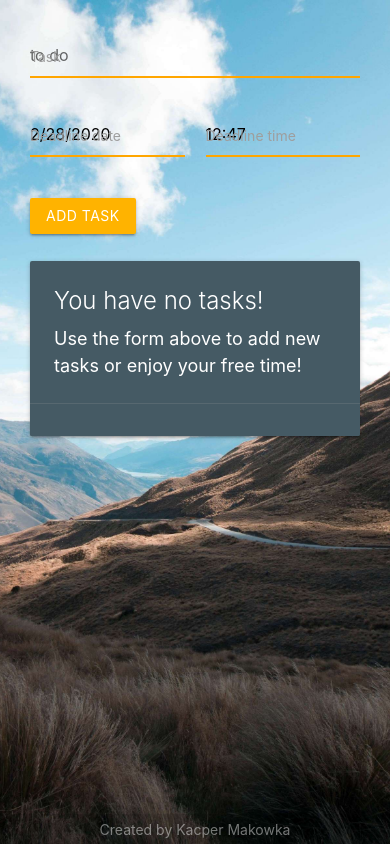
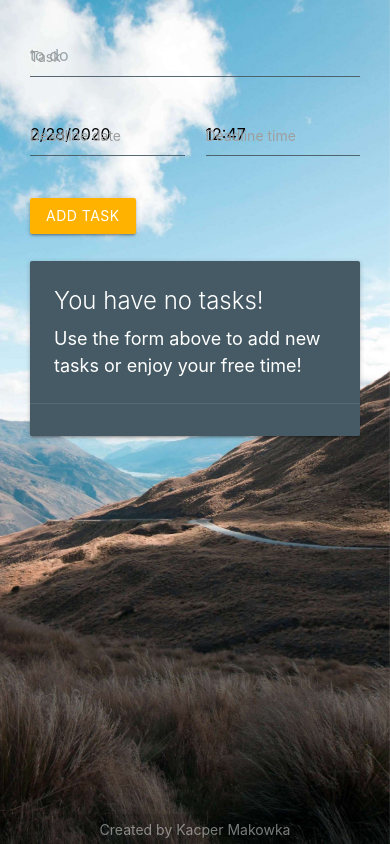
Before and after one commit to kacpermak1/TodoApp, a React (Create React App) app: page / in a window 390 px wide. Built offline with nearby package versions, Linux system fonts and the light colour scheme.

Commit message:
marking tasks improved, error message added

```diff
--- a/package.json
+++ b/package.json
@@ -7,9 +7,11 @@
     "@testing-library/jest-dom": "^4.2.4",
     "@testing-library/react": "^9.4.1",
     "@testing-library/user-event": "^7.2.1",
+    "bootstrap": "^4.4.1",
     "materialize-css": "^1.0.0",
     "node-sass": "^4.13.1",
     "react": "^16.12.0",
+    "react-bootstrap": "^1.0.0-beta.17",
     "react-countdown": "^2.2.1",
     "react-countdown-now": "^2.1.2",
     "react-dom": "^16.12.0",
--- a/public/index.html
+++ b/public/index.html
@@ -5,9 +5,10 @@
   <meta charset="utf-8" />
   <link rel="icon" href="%PUBLIC_URL%/favicon.ico" />
   <link rel="stylesheet" href="https://cdnjs.cloudflare.com/ajax/libs/materialize/1.0.0/css/materialize.min.css">
+  <link href="https://fonts.googleapis.com/icon?family=Material+Icons" rel="stylesheet">
   <meta name="viewport" content="width=device-width, initial-scale=1" />
   <meta name="theme-color" content="#000000" />
-  <meta name="description" content="Web site created using create-react-app" />
+  <meta name="description" content="Todo application" />
   <link rel="apple-touch-icon" href="%PUBLIC_URL%/logo192.png" />
   <!--
       manifest.json provides metadata used when your web app is installed on a
@@ -26,19 +27,8 @@
   <title>TodoApp</title>
 </head>
 
-<body>
-  <noscript>You need to enable JavaScript to run this app.</noscript>
+<body class="main_body">
   <div id="root"></div>
-  <!--
-      This HTML file is a template.
-      If you open it directly in the browser, you will see an empty page.
-
-      You can add webfonts, meta tags, or analytics to this file.
-      The build step will place the bundled scripts into the <body> tag.
-
-      To begin the development, run `npm start` or `yarn start`.
-      To create a production bundle, use `npm run build` or `yarn build`.
-    -->
 </body>
 
 </html>
--- a/src/App.js
+++ b/src/App.js
@@ -2,7 +2,6 @@ import React, { Component } from 'react';
 import Card from './Components/Card';
 import WelcomeCard from './Components/WelcomeCard';
 import M from "materialize-css";
-import './assets/1.jpg';
 
 let currentHours = new Date().getHours();
 let currentMinutes = new Date().getMinutes();
@@ -19,7 +18,8 @@ class App extends Component {
       dates: localStorage.getItem('dates') ? JSON.parse(localStorage.getItem('dates')) : [],
       times: localStorage.getItem('times') ? JSON.parse(localStorage.getItem('times')) : [],
       dateVal: new Date().toLocaleDateString().split('.').reverse().join('-'),
-      timeVal: initState
+      timeVal: initState,
+      incompleteFormAttempt: false
     }
     this.dateVal = React.createRef();
     this.timeVal = React.createRef();
@@ -63,15 +63,15 @@ class App extends Component {
 
   onButtonClick = (e) => {
     e.preventDefault();
-    const { inputVal, dateVal, timeVal, tasks, dates, times } = this.state;
+    const { inputVal, dateVal, timeVal, tasks, dates, times, incompleteFormAttempt } = this.state;
 
     const newTasks = [...tasks, inputVal];
     const newDates = [...dates, dateVal];
     const newTimes = [...times, timeVal];
 
     if (inputVal !== '' && dateVal !== '' && timeVal !== '') {
-      this.setState({ tasks: newTasks, inputVal: '', dateVal: '', timeVal: '', dates: newDates, times: newTimes });
-    }
+      this.setState({ tasks: newTasks, inputVal: '', dateVal: '', timeVal: '', dates: newDates, times: newTimes, incompleteFormAttempt: false });
+    } else { this.setState({ incompleteFormAttempt: !incompleteFormAttempt }) }
   }
 
   removeTask = (taskIndex) => {
@@ -105,7 +105,9 @@ class App extends Component {
   render() {
 
     return (
-      <div className="main_content" style={{height:"100vh",overflow:"scroll", paddingBottom: window.innerWidth <= 1024? "120px" : "40px"}}>
+      <>
+        <div className="background">
+          <div className="main_content" style={{ height: "100vh", overflow: "scroll", paddingBottom: window.innerWidth <= 1024 ? "120px" : "40px" }}>
             <div className="row container" style={{ marginTop: "20px" }}>
               <form className="col s12">
                 <div className="input-field">
@@ -122,7 +124,10 @@ class App extends Component {
                     <label htmlFor='time'>Deadline time</label>
                   </div>
                 </div>
+                <div style={{ position: "relative" }}>
                   <button onClick={this.onButtonClick} className="amber darken-1 btn">Add task</button>
+                  {this.state.incompleteFormAttempt ? <p className="form_message">Fill all the inputs above</p> : ''}
+                </div>
               </form>
             </div>
             <div className="container">
@@ -133,8 +138,10 @@ class App extends Component {
                 {(this.state.tasks && this.state.tasks.length === 0) && <WelcomeCard />}
               </div>
             </div>
+          </div>
           <div className="footer" style={{ position: "fixed", bottom: "0" }}><p> Created by Kacper Makowka</p></div>
         </div>
+      </>
     )
   }
 }
--- a/src/Components/Card.js
+++ b/src/Components/Card.js
@@ -1,7 +1,7 @@
 import React, { Component } from 'react';
 import Countdown from 'react-countdown-now';
 
-const Completionist = () => <span style={{color:'#ff3d00'}}>TIME IS UP!</span>;
+const Completionist = () => <span style={{ color: '#ff3d00' }}>TIME IS UP!</span>;
 
 class Card extends Component {
 
@@ -10,12 +10,18 @@ class Card extends Component {
     }
 
     onClickMark = () => {
-        if (localStorage.getItem(this.props.i)) {
-            this.setState({marked:''})
-            localStorage.removeItem(this.props.i, this.props.task)
+        if (localStorage.getItem(this.props.time+this.props.date)) {
+            this.setState({ marked: '' })
+            localStorage.removeItem(this.props.time+this.props.date, this.props.task)
         } else {
-            this.setState({marked:this.props.i})
-            localStorage.setItem(this.props.i, this.props.task)
+            this.setState({ marked: this.props.i })
+            localStorage.setItem(this.props.time+this.props.date, this.props.task)
+        }
+    }
+
+    removeMarkedTask = () => {
+        if(localStorage.getItem(this.props.time+this.props.date) && localStorage.getItem(this.props.time+this.props.date) === this.props.task){
+            localStorage.removeItem(this.props.time+this.props.date, this.props.task)
         }
     }
 
@@ -23,21 +29,33 @@ class Card extends Component {
         this.props.remove(this.props.i);
         this.props.removeDate(this.props.i);
         this.props.removeTime(this.props.i);
+        this.removeMarkedTask();
     }
 
     render() {
 
         const date = this.props.date + 'T' + this.props.time;
 
+        let localMarked;
+
+        if(localStorage.getItem(this.props.time+this.props.date) && localStorage.getItem(this.props.time+this.props.date) === this.props.task ){
+            localMarked = true
+        }else {localMarked = false}
+
         return (
             <div className="col s12 m6 l6 xl4">
-                <div className={localStorage.getItem(this.props.i) ? "card deep-orange lighten-1 " : "card blue-grey darken-2"}>
+                <div className={localMarked ? "card deep-orange lighten-1 " : "card blue-grey darken-2"} style={{ zIndex: "2" }}>
                     <div className="card-content white-text">
                         <span className="card-title">{this.props.task}</span>
                         <p>Deadline: </p>
-                        <p style={{ fontSize: '18px',marginBottom:'10px' }}>{this.props.date} {this.props.time}</p>
+                        <div style={{ fontSize: '18px', display: "flex", flexDirection: "row", alignItems: "center" }}>
+                            <i className="material-icons" style={{ fontSize: '18px', marginRight:"2px"}}>date_range</i> <p>{this.props.date.split('-').reverse().join('.')}</p>
+                        </div>
+                        <div style={{ fontSize: '18px', marginBottom: '10px', display: "flex", flexDirection: "row", alignItems: "center" }}>
+                            <i className="material-icons" style={{ fontSize: '18px',marginRight:"2px"}}>query_builder</i> <p>{this.props.time}</p>
+                        </div>
                         <p>Time remaining:</p>
-                        <Countdown date={date} renderer={props => <p style={{ fontSize: '18px' }}>{(props.days > 0) && props.days} {(props.days > 0 && props.days<2) && 'Day'} {(props.days > 1) && 'Days'} {(props.hours > 0) && props.hours} {(props.hours > 0) && 'h'} {(props.minutes > 0) && props.minutes + ' min'} {(props.seconds>0)&&props.seconds + ' sec'} {props.completed ? <Completionist /> : ''}</p>}/>
+                        <Countdown date={date} renderer={props => <p style={{ fontSize: '18px' }}>{(props.days > 0) && props.days}{(props.days > 0 && props.days < 2) && 'Day'}{(props.days > 1) && 'Days'} {(props.hours > 0) && props.hours}{(props.hours > 0) && 'h'} {(props.minutes > 0) && props.minutes + 'min'} {(props.seconds > 0) && props.seconds + 'sec'} {props.completed ? <Completionist /> : ''}</p>} />
                     </div>
                     <div className="card-action">
                         <button onClick={this.remove} style={{ marginRight: '6px' }} className="waves-effect waves-light amber darken-1 btn-small">Remove</button>
--- a/src/scss/app.scss
+++ b/src/scss/app.scss
@@ -5,6 +5,11 @@
 }
 
 html {
+  height: 100%;
+  overflow-y: hidden;
+}
+
+body {
   height: 100%;
   overflow-y: hidden;
 }
@@ -33,7 +38,7 @@ button.btn-small:focus {
 
 .input-field input[type]:focus:not([readonly]) + label,
 .input-field textarea:focus:not([readonly]) + label {
-  color: #000000;
+  color: #455a64;
 }
 
 .input-field input {
@@ -41,42 +46,43 @@ button.btn-small:focus {
 }
 
 /* Inactive/Active Default input field color */
-.input-field input[type]:not([readonly]),
-.input-field input[type]:focus:not([readonly]),
-.input-field textarea:not([readonly]),
-.input-field textarea:focus:not([readonly]) {
-  border-bottom: 1px solid #ffa600;
-  box-shadow: 0 1px 0 0 #ffa600;
+.input-field input[type]:focus:not([readonly]) {
+  border-bottom: 1px solid #ffb300 !important;
+  box-shadow: 0 1px 0 0 #ffb300 !important;
+}
+
+.input-field input[type]:not([readonly]) {
+  border-bottom: 1px solid #455a64e7 !important;
 }
 
 label.active {
-  color: black;
+  color: #455a64;
   font-size: 17px;
 }
 
 .input-field input {
   &::placeholder {
-    color: rgba(34, 34, 34, 0.685);
+    color: #455a6486;
   }
 }
 
-body {
-  margin:0 auto;
+.background {
+  margin: 0 auto;
   width: 100%;
   height: 100%;
   background: url("../assets/1.jpg") no-repeat center fixed;
   background-size: cover;
-  overflow-y:hidden;
+  overflow-y: hidden;
   &::-webkit-scrollbar {
     display: none;
   }
 }
 
-@media screen and (min-width: 1025px){
-    body{
+@media screen and (min-width: 1025px) {
+  .background {
     background: url("../assets/1desktop.jpg") no-repeat center fixed;
     background-size: cover;
-    overflow-y:hidden;
+    overflow-y: hidden;
     &::-webkit-scrollbar {
       display: none;
     }
@@ -84,7 +90,6 @@ body {
 }
 
 .footer {
-  position: fixed;
   clear: both;
   width: 100%;
   height: 30px;
@@ -93,11 +98,9 @@ body {
   align-items: center;
   justify-content: center;
   background-color: rgba(0, 0, 0, 0.123);
-  color: rgba(255, 255, 255, 0.445);
-  z-index: -1;
-  margin-top: 30px;
+  color: rgba(255, 255, 255, 0.466);
+  z-index: 1;
 }
-
 
 .main_content::-webkit-scrollbar {
   display: none;
@@ -106,3 +109,23 @@ body {
 .main_content {
   -ms-overflow-style: none;
 }
+
+.form_message{
+    color:rgb(255, 61, 0);
+    position: absolute;
+    left:120px;
+    bottom:6px;
+    animation-name: SlideIn;
+    animation-duration: 0.5s;
+}
+
+@keyframes SlideIn {
+    from {
+      opacity: 0;
+      transform: translate(100rem, 0);
+    }
+    to {
+      opacity: 1;
+      transform: translate(0);
+    }
+  }
```
Also changed, not shown: 1 other file (tests, documents, lock files or other folders). Lines whose indentation alone changed are shown as unchanged.
